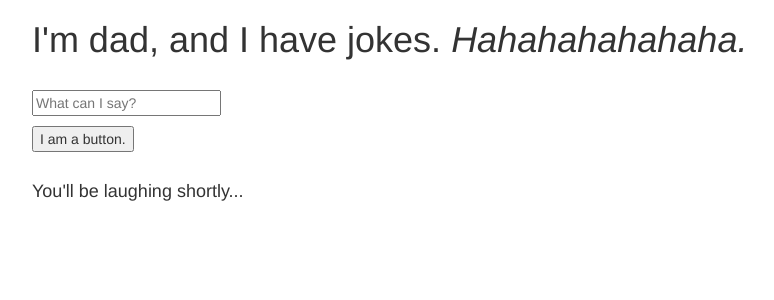
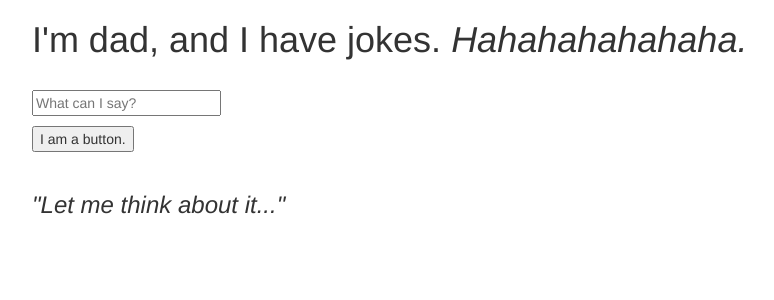
Before and after one commit to CallaRudolph/dad-joke-api, a React app: page / in a window 1280 px wide. Shown: the top 300 px of the page, without its empty margins (38-812 px from the left). Built offline with nearby package versions, Linux system fonts and the light colour scheme.

Commit message:
remove formAreaContent, update default state

```diff
--- a/src/components/JokeDisplay.jsx
+++ b/src/components/JokeDisplay.jsx
@@ -4,26 +4,12 @@ import PropTypes from "prop-types";
 import { connect } from "react-redux";
 
 const JokeDisplay = ({ dispatch, joke }) => {
-  console.log(joke);
-  let formAreaContent = null;
-  if (joke === undefined) {
-    formAreaContent =
-    <div>
-      <h4>You'll be laughing shortly...</h4>
-    </div>
-  } else {
-    formAreaContent =
-    <div>
-      <h1>"{joke.joke}"</h1>
-    </div>
-  }
-
   return (
     <div>
       <br/>
       <JokeInput/>
       <br/>
-      {formAreaContent}
+      <h3><em>"{joke.joke}"</em></h3>
     </div>
   );
 }
--- a/src/constants/DefaultState.js
+++ b/src/constants/DefaultState.js
@@ -1,5 +1,5 @@
 export const defaultState = {
   isFetching: false,
-  joke: "What cheese can never be yours? Nacho cheese.",
+  joke: "Let me think about it...",
   jokeId: 0
 }
--- a/src/reducers/joke-list-reducer.js
+++ b/src/reducers/joke-list-reducer.js
@@ -1,7 +1,7 @@
 import constants from "./../constants";
 const { defaultState, types } = constants;
 
-const jokesById = (state = defaultState.jokesById, action) => {
+const jokesById = (state = defaultState, action) => {
   let joke;
   let newJoke;
   let newState;
@@ -23,9 +23,9 @@ const jokesById = (state = defaultState.jokesById, action) => {
         joke: action.joke,
         jokeId: action.jokeId
       });
-      newState = Object.assign({}, state, {
-        [action.jokeId]: newJoke
-      });
+      // newState = Object.assign({}, state, {
+      //   [action.jokeId]: newJoke
+      // });
       return newJoke;
     default:
       return state;
```
